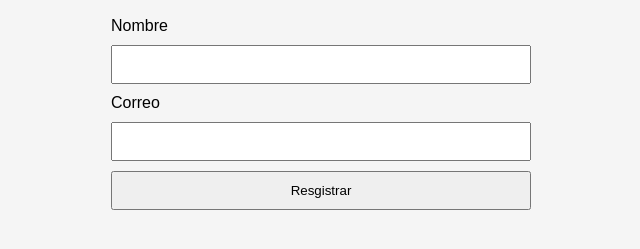
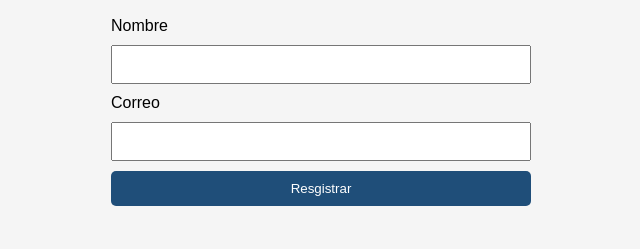
Before and after one commit to jhoel-gif/progra-web-3, a plain HTML site: page index.html in a window 1280 px wide. Shown: the part 129-378 px from the top of the page, without its empty margins (179-819 px from the left). Drawn offline with Linux system fonts and the light colour scheme.

Commit message:
Mejora estilos boton

```diff
--- a/estilos.css
+++ b/estilos.css
@@ -22,4 +22,9 @@ input, button {
 
 button {
     cursor: pointer;
+    padding: 10px 18px;
+    background: #1f4e79;
+    color: white;
+    border: none;
+    border-radius: 5px;
 }
```
